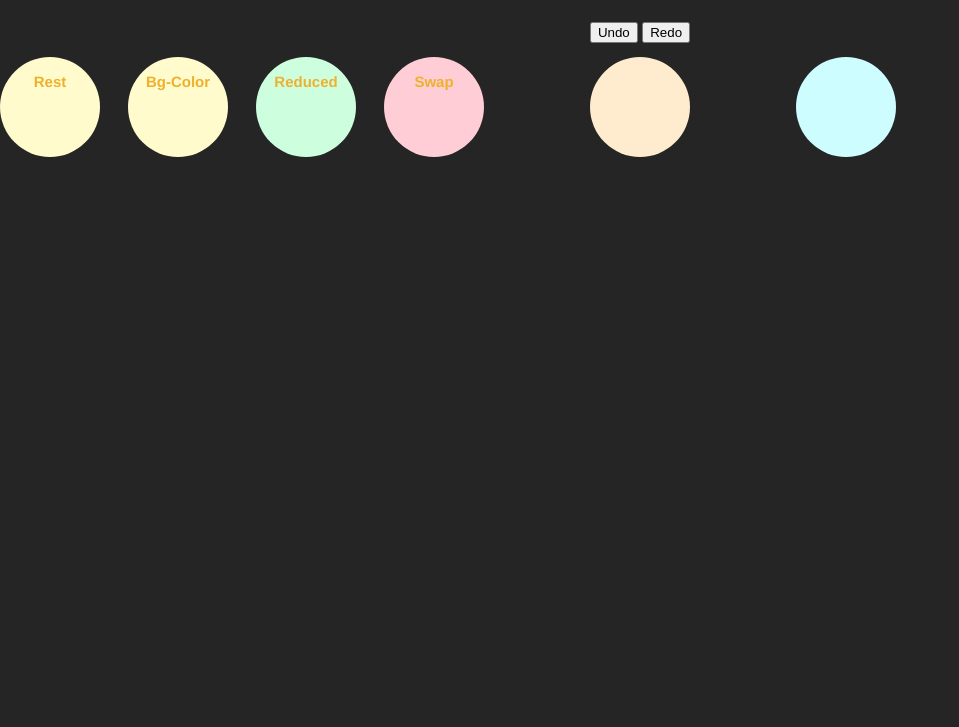
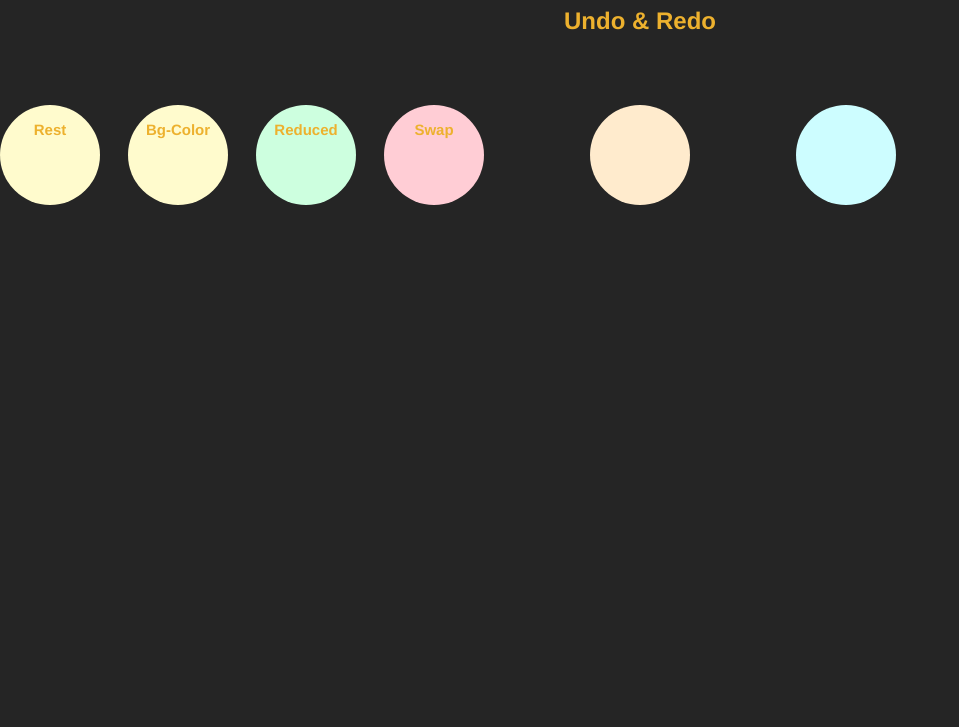
Before and after one commit to yonatanhershko/ex--YonatanHershko-GitBall, a plain HTML site: page index.html in a window 1280 px wide. Shown: the part 73-800 px from the top of the page, without its empty margins (0-959 px from the left). Drawn offline with Linux system fonts and the light colour scheme.

Commit message:
Build manageUndoRedo

```diff
--- a/css/index.css
+++ b/css/index.css
@@ -93,4 +93,19 @@ body {
 
 .bt{
     line-height: 50px;
+
 }
+
+.bt-visibility{
+    visibility: hidden;
+
+}
+h2{
+    transition: 1s;
+}
+
+h2:hover{
+    cursor: pointer;
+    color: #2ea1ed;
+
+}
--- a/index.html
+++ b/index.html
@@ -10,9 +10,10 @@
 
 <body>
     <h1>The Ball Game</h1>
-    <div class="bt">
-        <button onclick="undo()">Undo</button>
-        <button onclick="redo()">Redo</button>
+    <h2 onclick="manageUndoRedo()"> Undo & Redo</h2>
+    <div class="bt bt-visibility">
+        <button onclick="undo()">🔙</button>
+        <button onclick="redo()">⏩</button>
     </div>
     <div class="ball" onclick="onBallClick(this,200)"></div>
     <div class="ball2" onclick="onBall2Click(this, 300)"></div>
--- a/js/index.js
+++ b/js/index.js
@@ -8,12 +8,15 @@ var ranNum2 = getRandomInt(20, 61)
 
 var ball1 = document.querySelector(".ball")
 var ball2 = document.querySelector(".ball2")
-
+var elBt = document.querySelector('.bt')
 var interval
 
 var gState = []
 var gRedoState = []
 
+function manageUndoRedo(){
+    elBt.classList.toggle('bt-visibility')
+}
 
 
 saveState()
```
